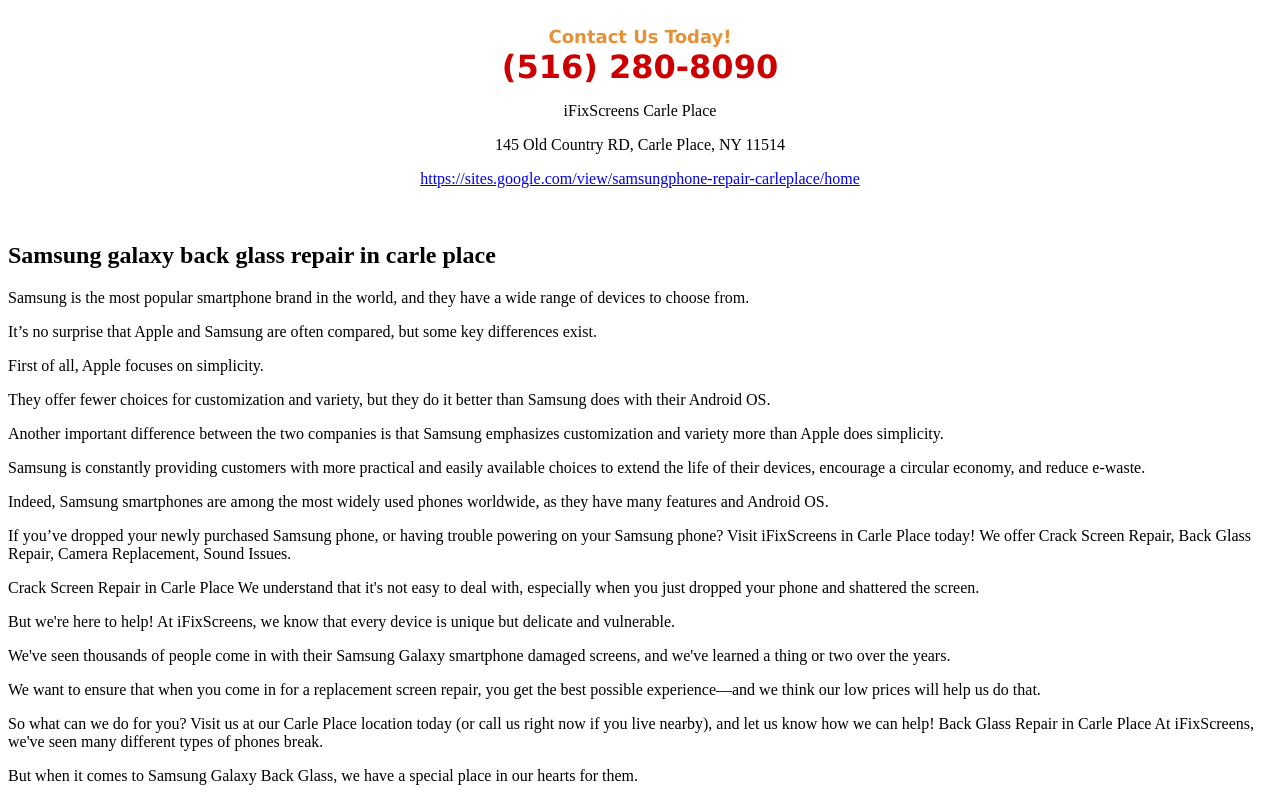
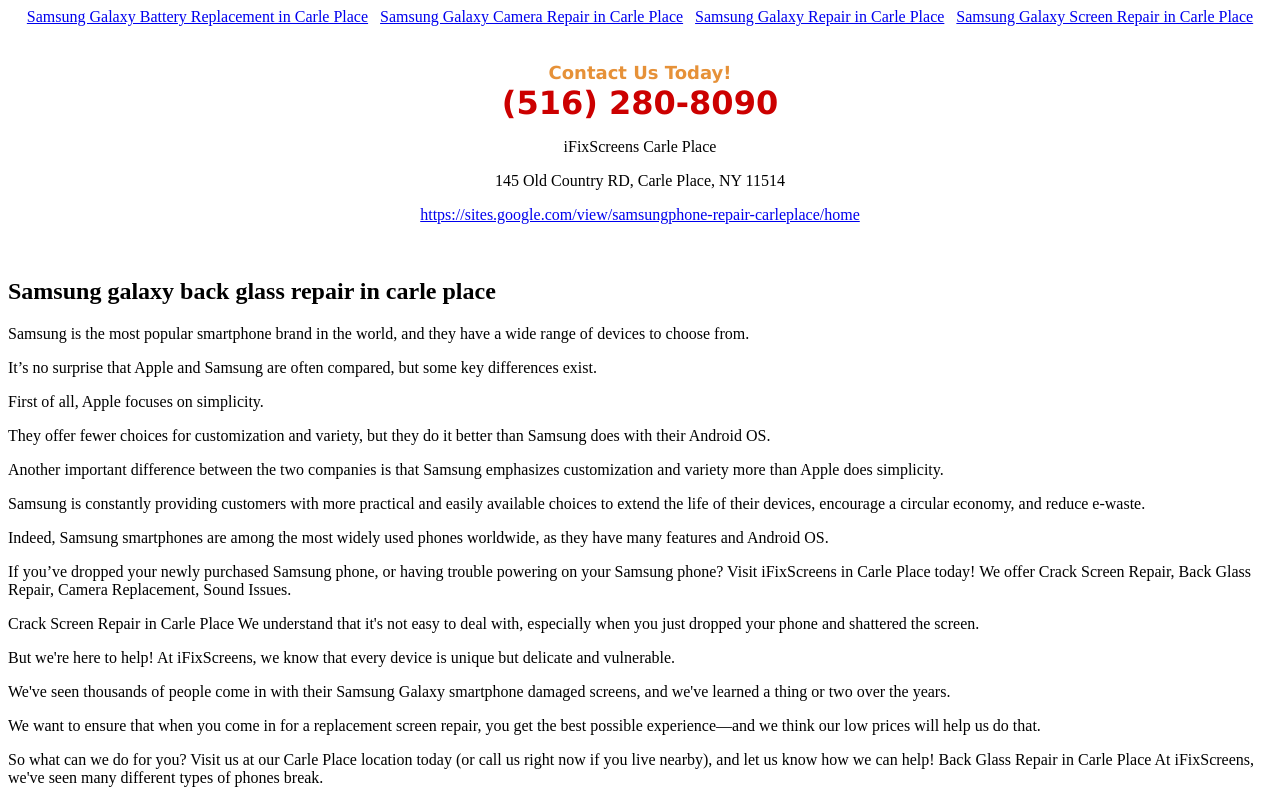
Before and after one commit to iFix786/Samsung-Galaxy-Repair-in-Carle-Place-, a plain HTML site: page Samsunggalaxybackglassrepairincarleplace.html in a window 1280 px wide. Shown: the top 798 px of the page. Drawn offline with Linux system fonts and the light colour scheme.

Commit message:
Update Samsunggalaxybackglassrepairincarleplace.html

```diff
--- a/Samsunggalaxybackglassrepairincarleplace.html
+++ b/Samsunggalaxybackglassrepairincarleplace.html
@@ -1,4 +1,14 @@
-<!DOCTYPE html><html><body><div class="sites-embed-align-center-wrapping-off"><div class="sites-embed-border-on sites-embed sites-embed-full-width" style="width:100%;"><div class="sites-embed-content sites-embed-type-text"><div class="sites-embed-content-textbox"><div dir="ltr"><div style="text-align:center"><br><span style="color:rgb(230,145,56)"><b><font size="4"><span style="font-family:verdana,sans-serif">Contact Us Today!</span></font></b></span><br><span style="color:rgb(204,0,0)"><b><font size="6"><span style="font-family:verdana,sans-serif">(516) 280-8090</span></font></b></span><br><p>iFixScreens Carle Place</p><p>145 Old Country RD, Carle Place, NY 11514</p><p><a href="https://sites.google.com/view/samsungphone-repair-carleplace/home" target="_blank">https://sites.google.com/view/samsungphone-repair-carleplace/home</a></p><br></div></div></div></div></div></div><h2>Samsung galaxy back glass repair in carle place</h2>Samsung is the most popular smartphone brand in the world, and they have a wide range of devices to choose from. <p>It’s no surprise that Apple and Samsung are often compared, but some key differences exist.
+<!DOCTYPE html><html><body>
+   <div style="text-align: center;">
+
+        <a href="./Samsunggalaxybatteryreplacementincarleplace.html">Samsung Galaxy Battery Replacement in Carle Place</a>&nbsp&nbsp
+        <a href="./Samsunggalaxycamerarepairincarleplace.html">Samsung Galaxy Camera Repair in Carle Place</a>&nbsp&nbsp
+<a href="./index.html">Samsung Galaxy Repair in Carle Place</a>&nbsp&nbsp
+        <a href="./Samsunggalaxyscreenrepairincarleplace.html">Samsung Galaxy Screen Repair in Carle Place</a>
+    </div><br/>
+
+
+  <div class="sites-embed-align-center-wrapping-off"><div class="sites-embed-border-on sites-embed sites-embed-full-width" style="width:100%;"><div class="sites-embed-content sites-embed-type-text"><div class="sites-embed-content-textbox"><div dir="ltr"><div style="text-align:center"><br><span style="color:rgb(230,145,56)"><b><font size="4"><span style="font-family:verdana,sans-serif">Contact Us Today!</span></font></b></span><br><span style="color:rgb(204,0,0)"><b><font size="6"><span style="font-family:verdana,sans-serif">(516) 280-8090</span></font></b></span><br><p>iFixScreens Carle Place</p><p>145 Old Country RD, Carle Place, NY 11514</p><p><a href="https://sites.google.com/view/samsungphone-repair-carleplace/home" target="_blank">https://sites.google.com/view/samsungphone-repair-carleplace/home</a></p><br></div></div></div></div></div></div><h2>Samsung galaxy back glass repair in carle place</h2>Samsung is the most popular smartphone brand in the world, and they have a wide range of devices to choose from. <p>It’s no surprise that Apple and Samsung are often compared, but some key differences exist.
 <p>
 
 First of all, Apple focuses on simplicity. <p>They offer fewer choices for customization and variety, but they do it better than Samsung does with their Android OS.
```
